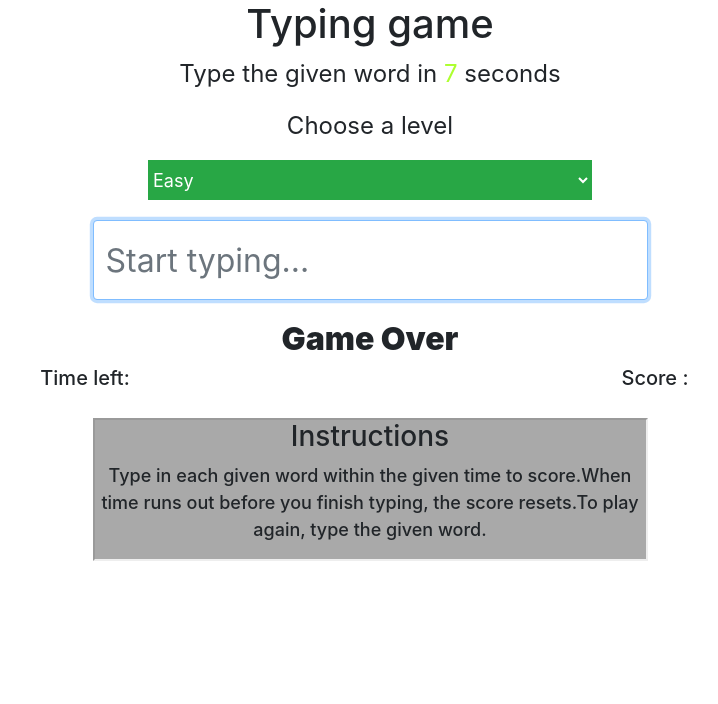
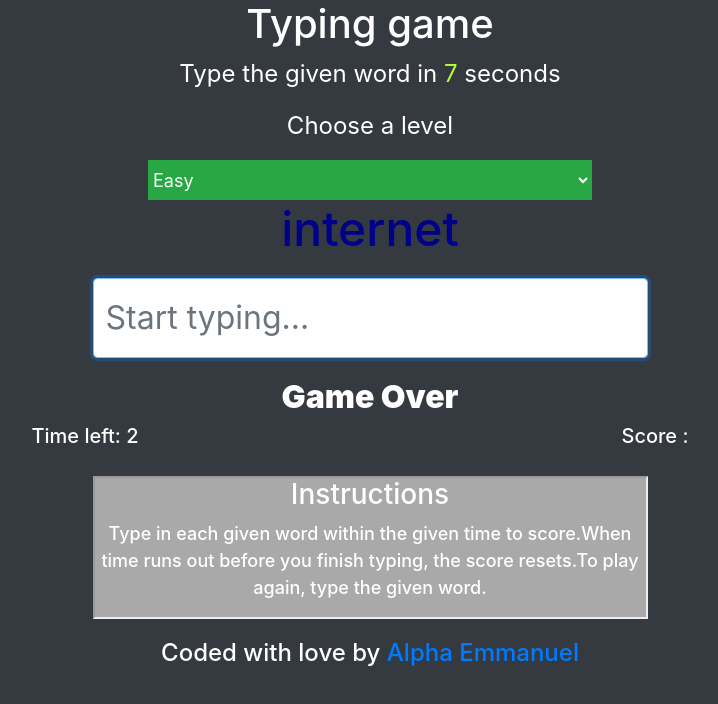
Before and after one commit to ealpha072/Typing-Game, a plain HTML site: page index.html in a window 1280 px wide. Shown: the whole page, without its empty margins (270-988 px from the left). Drawn offline with nearby package versions, Linux system fonts and the light colour scheme.

Commit message:
Update index.html

```diff
--- a/index.html
+++ b/index.html
@@ -1,5 +1,5 @@
 <!DOCTYPE html>
-<html>
+<html lang="en">
 <head>
 	<title>TYPING GAME</title>
 	<link rel="stylesheet" type="text/css" href="styles.css">
@@ -7,22 +7,29 @@
     <link rel="stylesheet" href="https://stackpath.bootstrapcdn.com/bootstrap/4.5.0/css/bootstrap.min.css">
     <link rel="stylesheet" href="https://stackpath.bootstrapcdn.com/font-awesome/4.7.0/css/font-awesome.min.css" integrity="sha384-wvfXpqpZZVQGK6TAh5PVlGOfQNHSoD2xbE+QkPxCAFlNEevoEH3Sl0sibVcOQVnN" crossorigin="anonymous">
 </head>
-<body>
+<body class="bg-dark text-white">
 	<div class="container text-center">
 		<div class="upper">
 			<h1>Typing game</h1>
-			<p>Type the given word in <span id="time">5</span> seconds</p>
-			<p>Choose a level</p>
-			<select class="selectpicker show-tick btn-success" title="Choose one of the following...">
-				<option>Easy</option>
-				<option>Medium</option>
-				<option>Hard</option>
-			</select>
+			<p>Type the given word in <span id="time"></span> seconds</p>
+			<div id="difficulty-level">
+				<p>Choose a level</p>
+				<select class="selectpicker show-tick btn-success" title="Choose one of the following..." id="level">
+					<option value="easy">Easy</option>
+					<option value="medium">Medium</option>
+					<option value="hard">Hard</option>
+				</select>
+			</div>
 			<h2 id="current-word"></h2>
-			<input type="text" name="" placeholder="Start typing..." class="form-control" autofocus="" id="input">
+			<input
+			type="text"
+			placeholder="Start typing..."
+			class="form-control"
+			autofocus=""
+			id="input">
 			<h4 id="message">Game Over</h4>
 		</div>
-		<div class="row">
+		<div class="row lower">
 				<div class="col-6">
 					<h5>Time left: <span id="time-left"></span></h5>
 				</div>
@@ -34,6 +41,9 @@
 				<h3>Instructions</h3>
 				<p>Type in each given word within the given time to score.When time runs out before you finish typing, the score resets.To play again, type the given word.</p>
 		</div>
+		<footer class="page-footer font-small">
+			<h4>Coded with love by <a href="https://github.com/ealpha072">Alpha Emmanuel</a></h4>
+		</footer>
 	</div>
 	<script src="index.js"></script>
 	<script src="https://code.jquery.com/jquery-3.5.1.min.js"></script>
```
